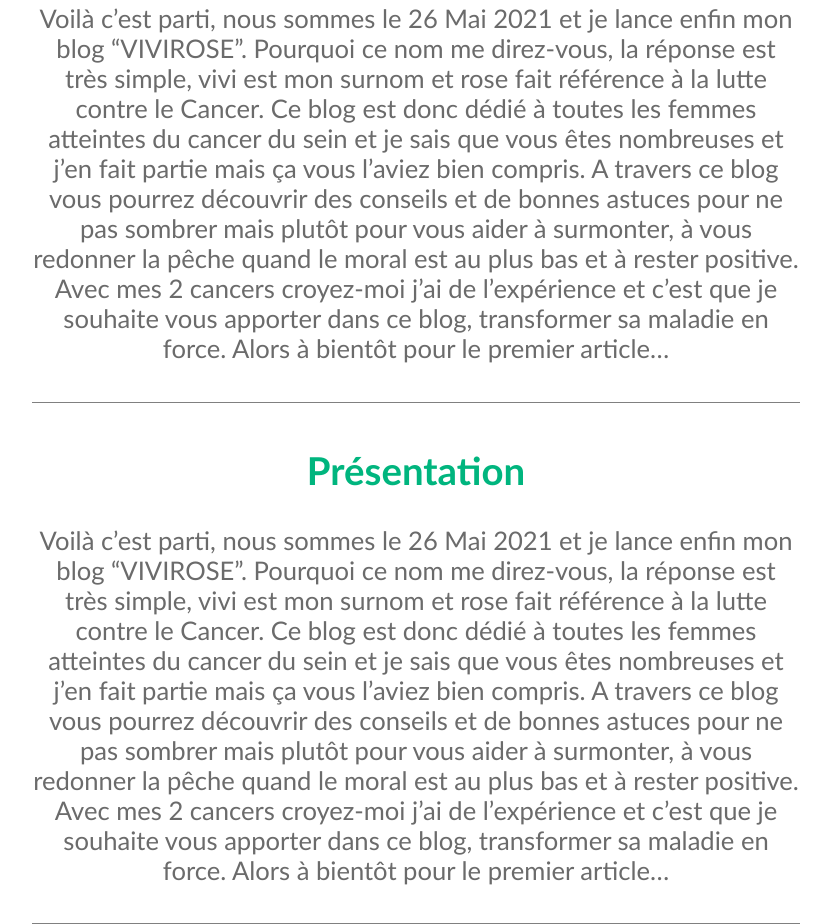
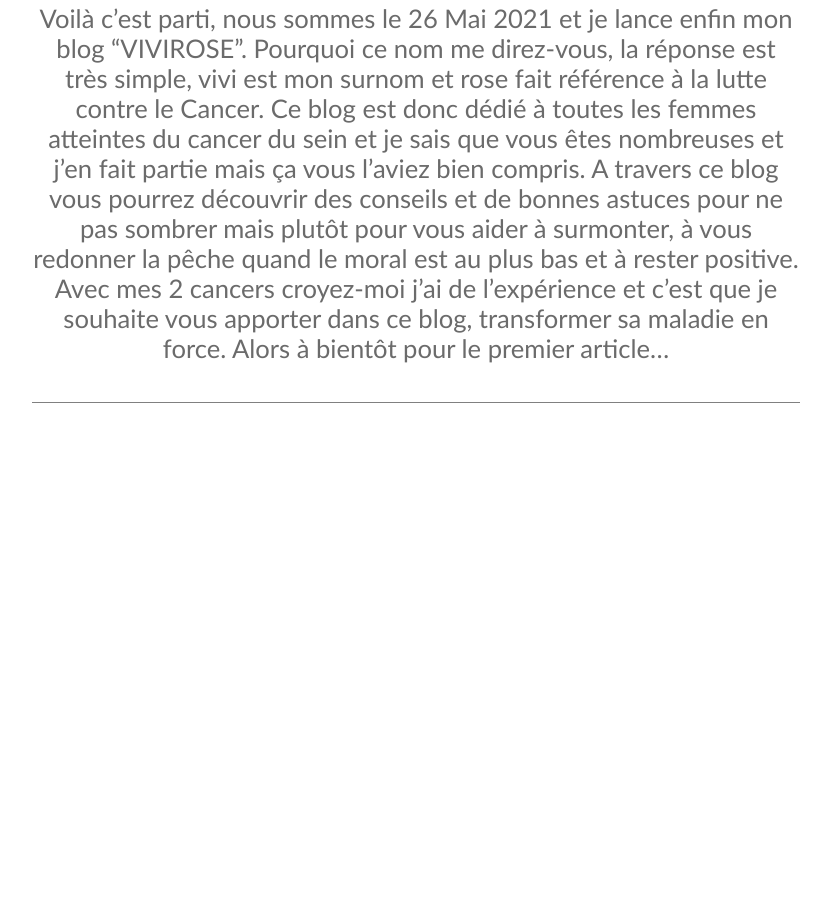
Before and after one commit to RaphikiGaming/Blog-Flavie, a plain HTML site: page index.html in a window 1280 px wide. Shown: the part 209-1133 px from the top of the page, without its empty margins (224-1055 px from the left). After the commit the page ends 800 px from the top, so only its background shows below. Drawn offline with Linux system fonts and the light colour scheme.

Commit message:
Add files via upload

```diff
--- a/index.html
+++ b/index.html
@@ -61,15 +61,6 @@
 					Alors à bientôt pour le premier article…</p>
 				</div>
 
-				<div>
-					<h2>Présentation</h2>
-					<p>Voilà c’est parti, nous sommes le 26 Mai 2021 et je lance enfin mon blog “VIVIROSE”. Pourquoi ce nom me direz-vous, la réponse est très simple, vivi est mon surnom et rose fait  référence à la lutte contre le Cancer.
-					Ce blog est donc dédié à toutes les femmes atteintes du cancer du sein et je sais que vous êtes  nombreuses et j’en fait partie mais ça vous l’aviez bien compris.
-					A travers ce blog vous pourrez découvrir des conseils et de bonnes astuces pour ne pas  sombrer mais plutôt pour vous aider à surmonter, à vous redonner la pêche quand le moral est  au plus bas et à rester positive.
-					Avec mes 2 cancers croyez-moi j’ai de l’expérience et c’est que je souhaite vous apporter dans ce blog, transformer sa maladie en force.
-					Alors à bientôt pour le premier article…</p>
-				</div>
-
 			</div>
 
 		<script src="app.js"></script>
```
